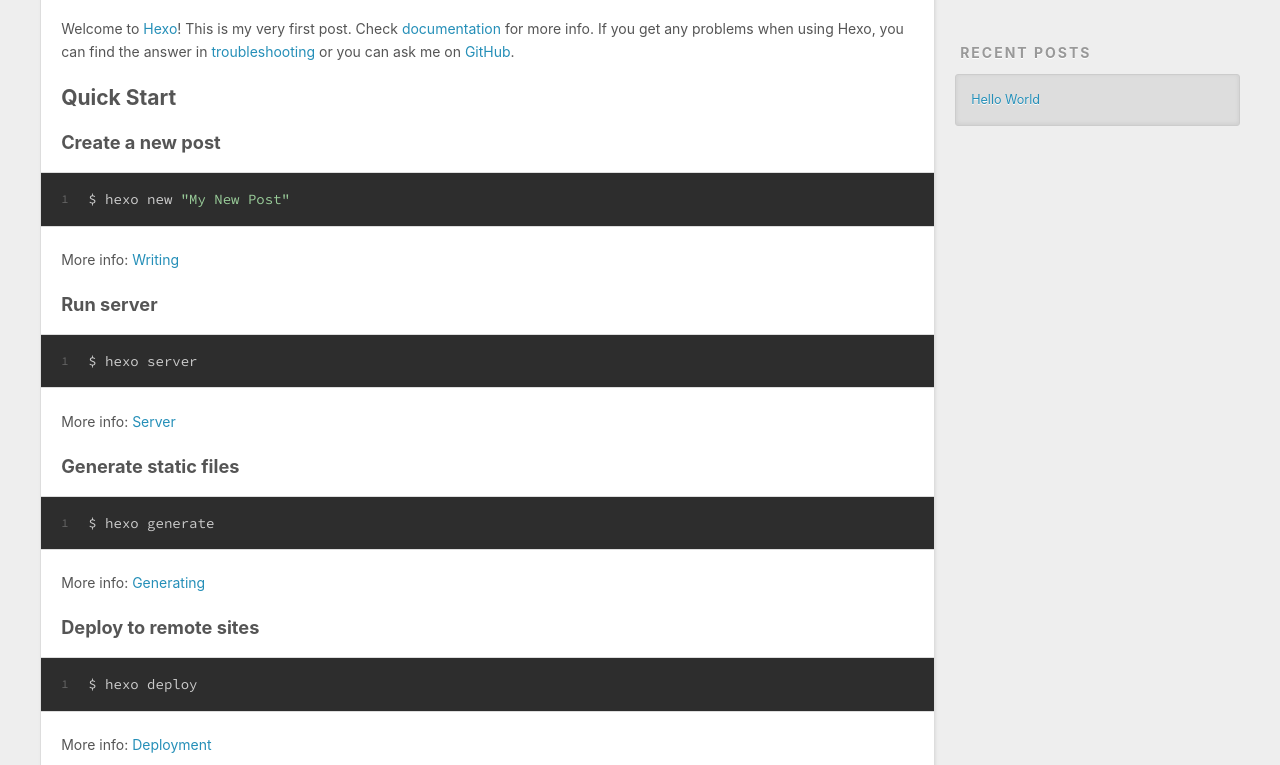
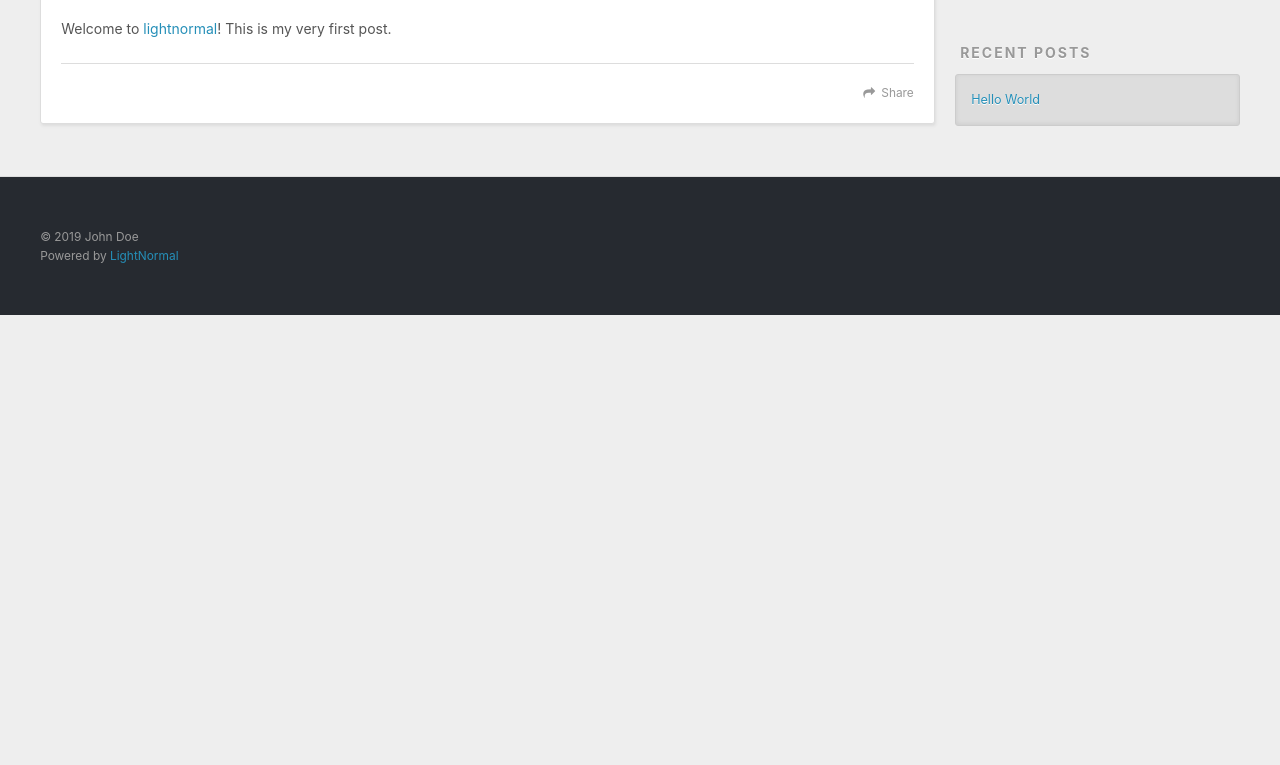
Before and after one commit to LightNormal/lightnormal.github.io, a plain HTML site: page index.html in a window 1280 px wide. Shown: the part 435-1200 px from the top of the page. After the commit the page ends 800 px from the top, so only its background shows below. Drawn offline with nearby package versions, Linux system fonts and the light colour scheme.

Commit message:
Update index.html

```diff
--- a/index.html
+++ b/index.html
@@ -84,15 +84,7 @@
 
     <div class="article-entry" itemprop="articleBody">
 
-        <p>Welcome to <a href="https://hexo.io/" target="_blank" rel="noopener">Hexo</a>! This is my very first post. Check <a href="https://hexo.io/docs/" target="_blank" rel="noopener">documentation</a> for more info. If you get any problems when using Hexo, you can find the answer in <a href="https://hexo.io/docs/troubleshooting.html" target="_blank" rel="noopener">troubleshooting</a> or you can ask me on <a href="https://github.com/hexojs/hexo/issues" target="_blank" rel="noopener">GitHub</a>.</p>
-<h2 id="Quick-Start"><a href="#Quick-Start" class="headerlink" title="Quick Start"></a>Quick Start</h2><h3 id="Create-a-new-post"><a href="#Create-a-new-post" class="headerlink" title="Create a new post"></a>Create a new post</h3><figure class="highlight bash"><table><tr><td class="gutter"><pre><span class="line">1</span><br></pre></td><td class="code"><pre><span class="line">$ hexo new <span class="string">"My New Post"</span></span><br></pre></td></tr></table></figure>
-<p>More info: <a href="https://hexo.io/docs/writing.html" target="_blank" rel="noopener">Writing</a></p>
-<h3 id="Run-server"><a href="#Run-server" class="headerlink" title="Run server"></a>Run server</h3><figure class="highlight bash"><table><tr><td class="gutter"><pre><span class="line">1</span><br></pre></td><td class="code"><pre><span class="line">$ hexo server</span><br></pre></td></tr></table></figure>
-<p>More info: <a href="https://hexo.io/docs/server.html" target="_blank" rel="noopener">Server</a></p>
-<h3 id="Generate-static-files"><a href="#Generate-static-files" class="headerlink" title="Generate static files"></a>Generate static files</h3><figure class="highlight bash"><table><tr><td class="gutter"><pre><span class="line">1</span><br></pre></td><td class="code"><pre><span class="line">$ hexo generate</span><br></pre></td></tr></table></figure>
-<p>More info: <a href="https://hexo.io/docs/generating.html" target="_blank" rel="noopener">Generating</a></p>
-<h3 id="Deploy-to-remote-sites"><a href="#Deploy-to-remote-sites" class="headerlink" title="Deploy to remote sites"></a>Deploy to remote sites</h3><figure class="highlight bash"><table><tr><td class="gutter"><pre><span class="line">1</span><br></pre></td><td class="code"><pre><span class="line">$ hexo deploy</span><br></pre></td></tr></table></figure>
-<p>More info: <a href="https://hexo.io/docs/deployment.html" target="_blank" rel="noopener">Deployment</a></p>
+        <p>Welcome to <a href="https://lightnormal.github.io/" target="_blank" rel="noopener">lightnormal</a>! This is my very first post.</p>
 
 
     </div>
@@ -154,7 +146,7 @@
   <div class="outer">
     <div id="footer-info" class="inner">
       &copy; 2019 John Doe<br>
-      Powered by <a href="http://hexo.io/" target="_blank">Hexo</a>
+      Powered by <a href="http://hexo.io/" target="_blank">LightNormal</a>
     </div>
   </div>
 </footer>
```
